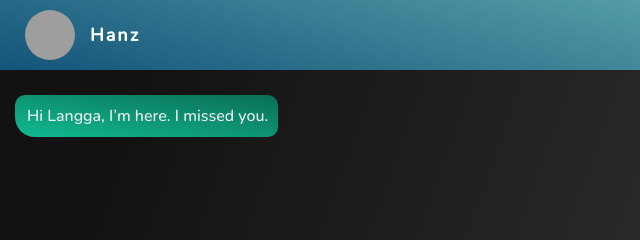
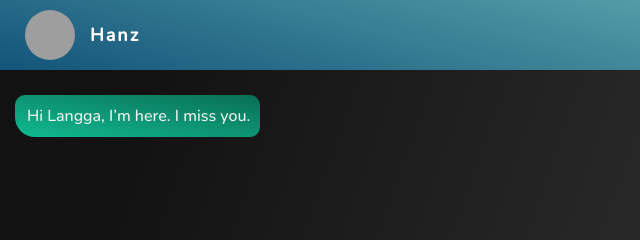
Before and after one commit to mwamwam/Virtual-Hanz, a plain HTML site: page index.html in a window 1280 px wide. Shown: the top 240 px of the page, 0-640 px from the left. Drawn offline with nearby package versions, Linux system fonts and the light colour scheme; grey boxes are pictures that could not be loaded.

Commit message:
Update index.html

```diff
--- a/index.html
+++ b/index.html
@@ -195,7 +195,7 @@
     </div>
     <div class="msgs_cont">
       <ul id="list_cont">
-        <li class="rchat">Hi Langga, I’m here. I missed you.</li>
+        <li class="rchat">Hi Langga, I’m here. I miss you.</li>
       </ul>
     </div>
     <div class="bottom">
```
